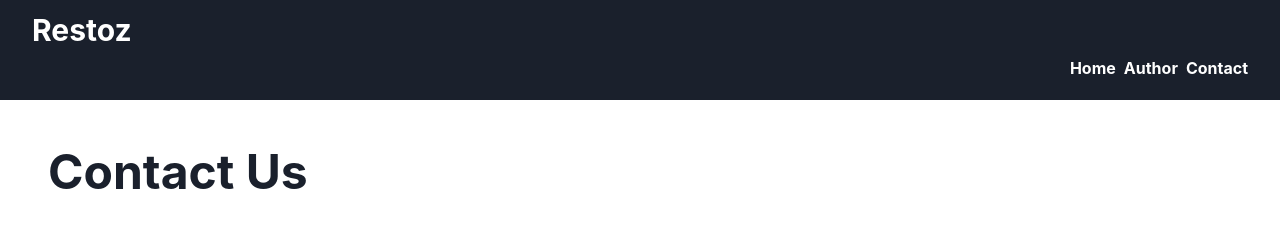
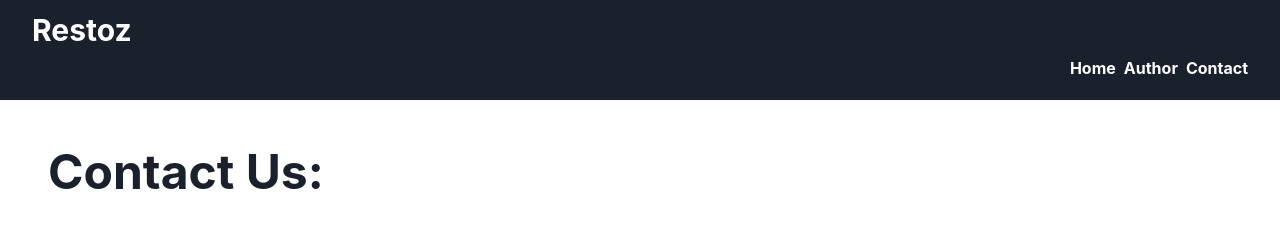
Before and after one commit to A-L-A/Restoz, a React (Vite) app: page /Restoz/contact in a window 1280 px wide. Shown: the top 246 px of the page. Built offline with nearby package versions, Linux system fonts and the light colour scheme.

Commit message:
Update Contact.jsx

```diff
--- a/src/pages/Contact.jsx
+++ b/src/pages/Contact.jsx
@@ -4,7 +4,7 @@ import ContactForm from "../components/ContactForm";
 function Contact () {
     return (
         <Box p="12" minH="100vh">
-            <Heading size="2xl" mb="8">Contact Us</Heading>
+            <Heading size="2xl" mb="8">Contact Us:</Heading>
         <ContactForm />
         </Box>
     )
```
